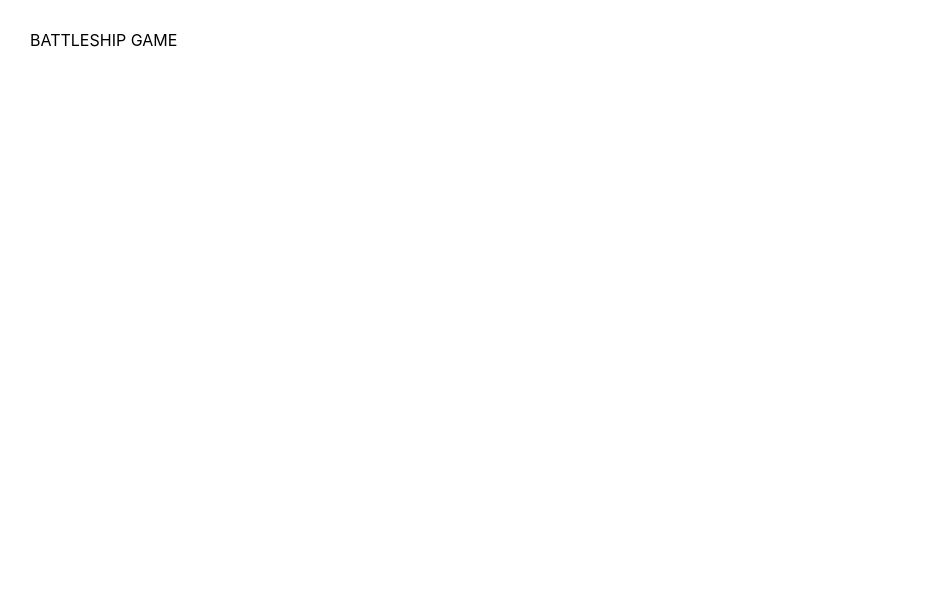
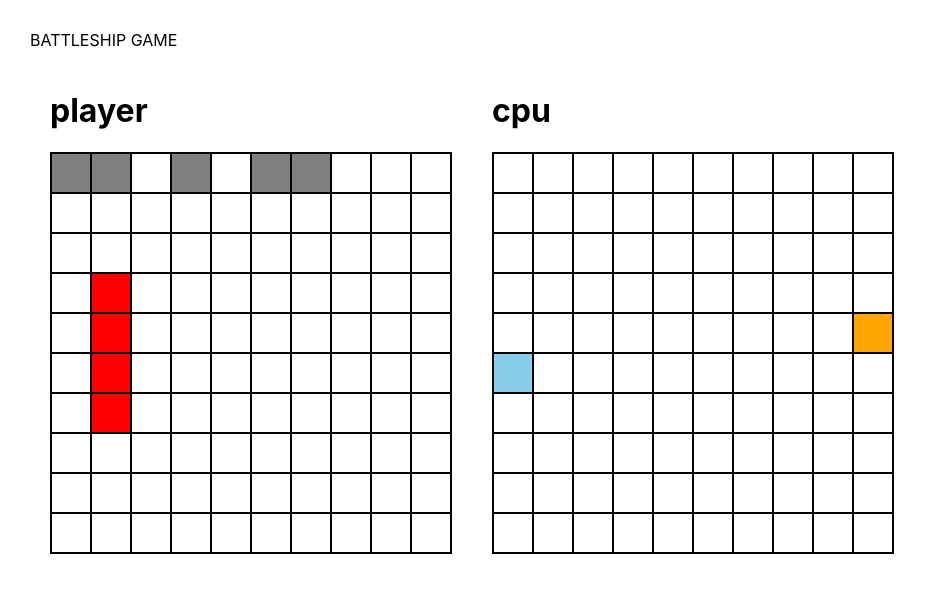
Before and after one commit to ezequieldarevalo/battleship-game, a React (Create React App) app: page / in a window 1280 px wide. Shown: the top 592 px of the page, without its empty margins (0-926 px from the left). Built offline with nearby package versions, Linux system fonts and the light colour scheme.

Commit message:
screen game - gameboard component added

```diff
--- a/src/App.tsx
+++ b/src/App.tsx
@@ -1,16 +1,21 @@
 import React from 'react';
 import styled from 'styled-components';
+import Battleship from './features/battleship/Battleship';
 
-const MainContainer = styled.div`
+const AppContainer = styled.div`
   margin-top: 30px;
   margin-left: 30px;
+
 `;
 
 function App() {
   return (
-    <MainContainer>
+    <AppContainer>
       BATTLESHIP GAME
-    </MainContainer>
+      <br />
+      <Battleship />
+
+    </AppContainer>
   );
 }
 
--- /dev/null
+++ b/src/features/battleship/Battleship.tsx
@@ -0,0 +1,14 @@
+import React from 'react';
+import { Gameboard } from '../gameboard/Gameboard';
+
+function Battleship() {
+  // only game screen
+  return (
+    <>
+      <Gameboard type="player" ownShipsList={[1, 2, 4, 6, 7]} destroyedShipsList={[32, 42, 52, 62]} hittedShipsList={[]} missedShipsList={[]} />
+      <Gameboard type="cpu" ownShipsList={[]} destroyedShipsList={[]} hittedShipsList={[50]} missedShipsList={[51]} />
+    </>
+  );
+}
+
+export default Battleship;
--- /dev/null
+++ b/src/features/gameboard/Cell.tsx
@@ -0,0 +1,32 @@
+import React, { memo } from 'react';
+import { CellContainer } from './gameboardStyles';
+
+const getStateFromIndicators = (
+  flagOwnCell: boolean,
+  flagDestroyedCell: boolean,
+  flagHittedCell: boolean,
+  flagMissedCell: boolean,
+) => {
+  if (flagDestroyedCell) return 'destroyed';
+  if (flagHittedCell) return 'hitted';
+  if (flagOwnCell) return 'own';
+  if (flagMissedCell) return 'missed';
+  return 'none';
+};
+
+interface ICellProps {
+  isOwn: boolean;
+  isDestroyed: boolean;
+  isHitted: boolean;
+  isMissed: boolean;
+}
+
+function Cell({
+  isOwn, isDestroyed, isHitted, isMissed,
+}: ICellProps) {
+  return (
+    <CellContainer state={getStateFromIndicators(isOwn, isDestroyed, isHitted, isMissed)} />
+  );
+}
+
+export default memo(Cell);
--- /dev/null
+++ b/src/features/gameboard/Gameboard.tsx
@@ -0,0 +1,65 @@
+import React from 'react';
+import { BoardContainer, BoardGrid, BoardTitle } from './gameboardStyles';
+import Cell from './Cell';
+
+const isValueInList = (
+  value: number,
+  list: number[],
+) => (list.find((element) => element === value)) !== undefined;
+
+const getInitialCeilsList = ():number[] => {
+  const listArray = [];
+  for (let i = 1; i <= 100; i += 1) {
+    listArray.push(i);
+  }
+  return listArray;
+};
+
+const cellsList = getInitialCeilsList();
+
+// import { useAppSelector, useAppDispatch } from '../../app/hooks';
+// import {
+// decrement,
+// increment,
+// incrementByAmount,
+// incrementAsync,
+// incrementIfOdd,
+// selectCount,
+// } from './gameboardSlice';
+
+type IGameboardProps = {
+  type: 'player' | 'cpu';
+  ownShipsList: number[];
+  destroyedShipsList: number[];
+  hittedShipsList: number[];
+  missedShipsList: number[];
+}
+
+export function Gameboard({
+  type,
+  ownShipsList,
+  destroyedShipsList,
+  hittedShipsList,
+  missedShipsList,
+}: IGameboardProps) {
+  // const count = useAppSelector(selectCount);
+  // const dispatch = useAppDispatch();
+  // const incrementValue = Number(incrementAmount) || 0;
+
+  return (
+    <BoardContainer>
+      <BoardTitle>{type}</BoardTitle>
+      <BoardGrid>
+        {cellsList.map((cellId) => (
+          <Cell
+            key={cellId}
+            isOwn={isValueInList(cellId, ownShipsList)}
+            isDestroyed={isValueInList(cellId, destroyedShipsList)}
+            isHitted={isValueInList(cellId, hittedShipsList)}
+            isMissed={isValueInList(cellId, missedShipsList)}
+          />
+        ))}
+      </BoardGrid>
+    </BoardContainer>
+  );
+}
--- /dev/null
+++ b/src/features/gameboard/gameboardStyles.ts
@@ -0,0 +1,35 @@
+import styled from 'styled-components';
+
+const getBGColorFromState = (state:string) => {
+  switch (state) {
+    case 'own': return 'grey';
+    case 'hitted': return 'orange';
+    case 'destroyed': return 'red';
+    case 'missed': return 'skyblue';
+    default: return 'white';
+  }
+};
+
+export const BoardContainer = styled.div`
+  float: left;
+  margin: 20px;
+`;
+
+export const BoardTitle = styled.h1`
+`;
+
+export const BoardGrid = styled.div`
+  display: grid;
+  border: 1px solid black;
+  grid-template-columns: auto auto auto auto auto auto auto auto auto auto;
+  width: 400px;
+  height: 400px;
+`;
+
+interface ICellContainerProps {
+  state: 'own' | 'hitted' | 'destroyed' | 'missed' |'none'
+}
+export const CellContainer = styled.div`
+  border: 1px solid black;
+  background: ${({ state }: ICellContainerProps) => getBGColorFromState(state)}
+`;
```
